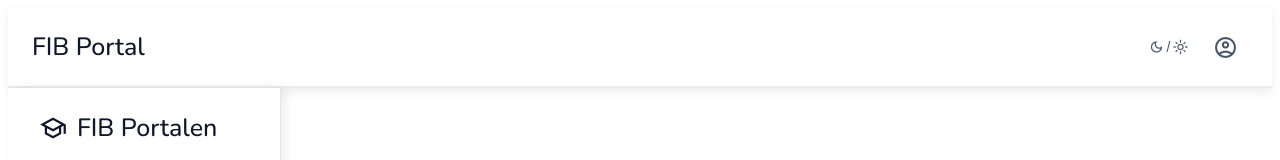
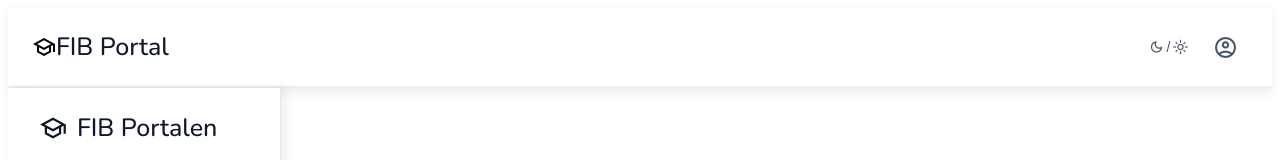
Before and after one commit to Brian-Bridgeman/Eduworkspace, an Angular app in the folder Client/: page / in a window 1280 px wide. Shown: the top 160 px of the page. Built offline with nearby package versions, Linux system fonts and the light colour scheme.

Commit message:
Add icon beside title

```diff
--- a/Client/src/app/components/header/header.html
+++ b/Client/src/app/components/header/header.html
@@ -1,6 +1,9 @@
 <header class="app-header">
     <div class="header">
         <div class="header-left">
+            <span class="material-symbols-outlined logo-icon">
+                school
+            </span>
             <h1 class="title">FIB Portal</h1>
         </div>
         <div class="header-right">
```
